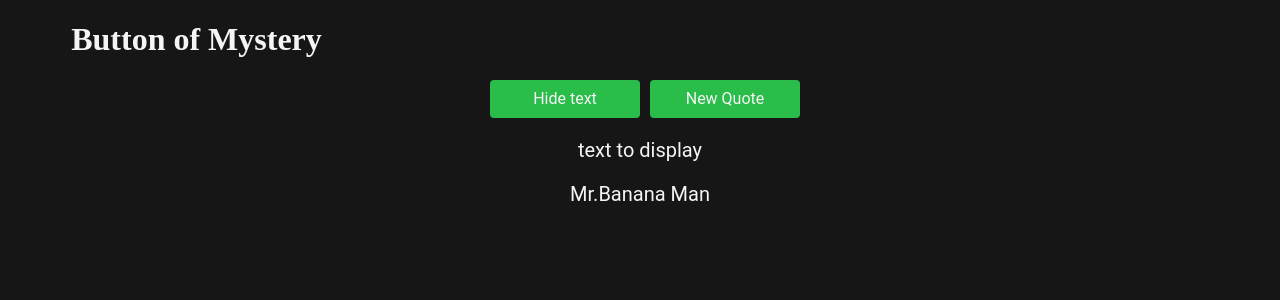
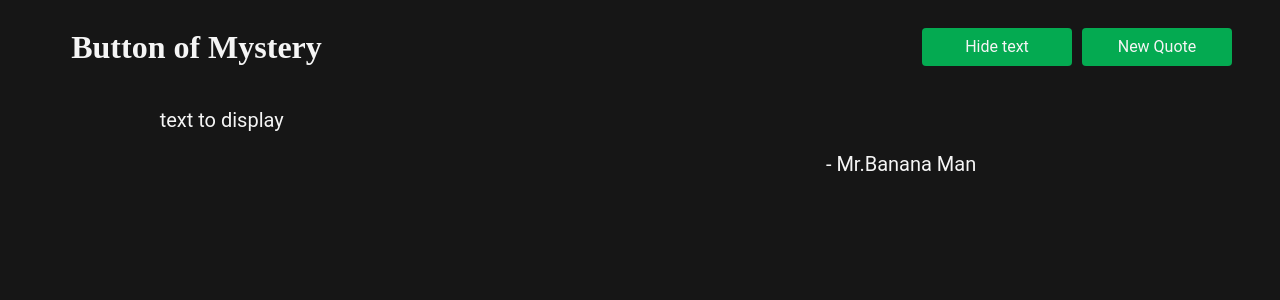
Before and after one commit to hunterMorgenstern/button, a React app: page / in a window 1280 px wide. Both pictures are taken after a click on the button "Show Text". Shown: the top 300 px of the page. Built offline with nearby package versions, Linux system fonts and the light colour scheme; no server answers.

Commit message:
moved buttons to header added fade effect

```diff
--- a/public/app.css
+++ b/public/app.css
@@ -2,33 +2,20 @@ body {
   background: #161616;
 }
 
-/* div {
-  margin-top: 10%;
-  text-align: center;
-} */
 .header {
   text-align: left;
   margin-left: 5%;
   color: whitesmoke;
-}
-.buttons {
-  text-align: center;
-}
-.main-button {
-  font-family: "Roboto";
-  text-align: center;
-  cursor: pointer;
-  border: 1px solid transparent;
-  width: 150px;
-  padding: 6px 12px;
-  margin-left: 10px;
-  font-size: 16px;
-  line-height: 1.5;
-  border-radius: 4px;
-  background: #2abd4a;
-  color: whitesmoke;
+  display: inline-block;
 }
 
+/* display container */
+.buttons {
+  margin-top: 20px;
+  margin-right: 40px;
+  float: right;
+}
+.main-button,
 .new-quote-button {
   font-family: "Roboto";
   text-align: center;
@@ -40,13 +27,51 @@ body {
   font-size: 16px;
   line-height: 1.5;
   border-radius: 4px;
+  background: #04aa51;
+  color: whitesmoke;
+}
+.main-button:focus,
+.new-quote-button:focus {
+  outline: 0;
+}
+.main-button:hover,
+.new-quote-button:hover {
   background: #2abd4a;
-  color: whitesmoke;
+  border-color: #2abd4a;
+}
+
+@keyframes fadein {
+  from {
+    opacity: 0;
+  }
+  to {
+    opacity: 1;
+  }
+}
+@keyframes fadein-a {
+  from {
+    opacity: 0;
+  }
+  to {
+    opacity: 1;
+  }
 }
 
 .display-box {
   font-family: "Roboto";
   color: whitesmoke;
   font-size: 20px;
-  margin: 20px;
+  text-align: left;
+  margin: 0% 12% 0% 12%;
 }
+.author {
+  text-align: right;
+  margin-right: 15%;
+}
+body,
+.text {
+  animation: fadein 2s;
+}
+.text-a {
+  animation: fadein-a 2s;
+}
--- a/src/client/App.jsx
+++ b/src/client/App.jsx
@@ -5,9 +5,6 @@ import Display from "./components/Display";
 
 const App = () => (
   <div>
-    <div>
-      <h1 className="header">Button of Mystery</h1>
-    </div>
     <Display />
   </div>
 );
--- a/src/client/components/Display.jsx
+++ b/src/client/components/Display.jsx
@@ -8,7 +8,8 @@ class Display extends Component {
       text: "text to display",
       author: "Mr.Banana Man",
       display: false,
-      quotes: []
+      quotes: [],
+      fade: false
     };
     this.flipText = this.flipText.bind(this);
     this.newQuote = this.newQuote.bind(this);
@@ -36,6 +37,7 @@ class Display extends Component {
   newQuote() {
     const randomInt = Math.floor(Math.random() * this.state.quotes.length);
     this.setState({
+      fade: !this.state.fade,
       text: this.state.quotes[randomInt].quote,
       author: this.state.quotes[randomInt].name
     });
@@ -43,10 +45,14 @@ class Display extends Component {
 
   render() {
     return (
+      <div>
+        <div>
+          <h1 className="header">Button of Mystery</h1>
           <div className="buttons">
             <button onClick={this.flipText} className="main-button">
               {this.state.display ? "Hide text" : "Show Text"}
             </button>
+
             {this.state.display ? (
               <button onClick={this.newQuote} className="new-quote-button">
                 New Quote
@@ -54,11 +60,13 @@ class Display extends Component {
             ) : (
               <div />
             )}
+          </div>
+        </div>
 
         <div className="display-box">
           {this.state.display ? (
-            <div>
-              <p>{this.state.text}</p> <p>{this.state.author}</p>
+            <div className={this.state.fade ? "text" : "text-a"}>
+              <p>{this.state.text}</p> <p className="author"> - {this.state.author}</p>
             </div>
           ) : (
             ""
```
Also changed, not shown: 1 other file (tests, documents, lock files or other folders). Lines whose indentation alone changed are shown as unchanged.
